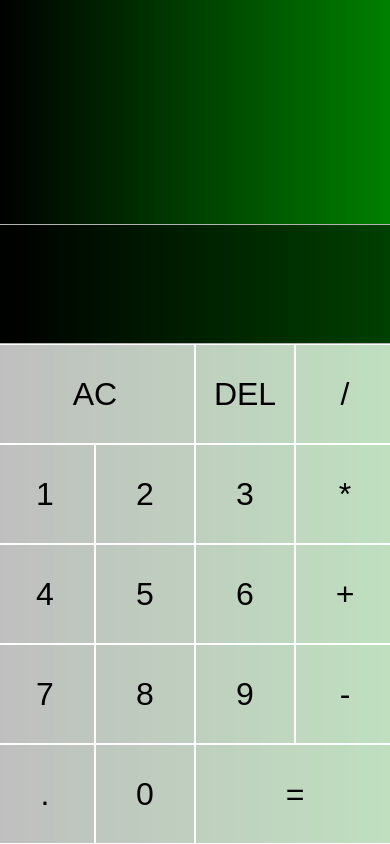
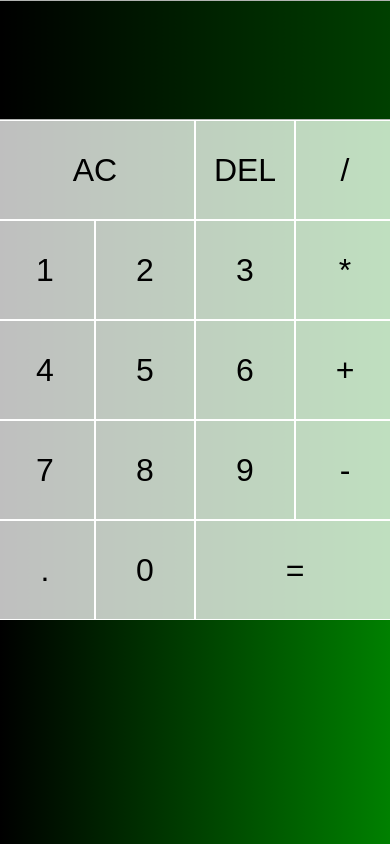
Before and after one commit to Calavera39/Calculator, a plain HTML site: page index.html in a window 390 px wide. Drawn offline with Linux system fonts and the light colour scheme.

Commit message:
mobile fixed

```diff
--- a/style.css
+++ b/style.css
@@ -55,6 +55,6 @@ button:hover{
 
 @media (max-width: 400px) {
     .calclutot-grid {
-        align-content: flex-end;
+        align-content: flex-start;
     }
 }
```
